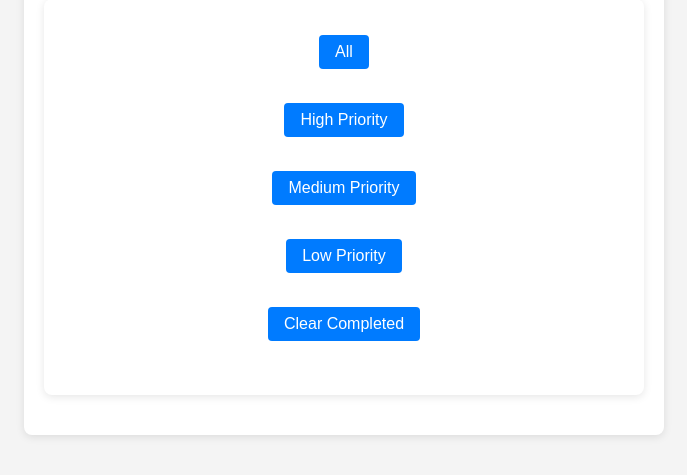
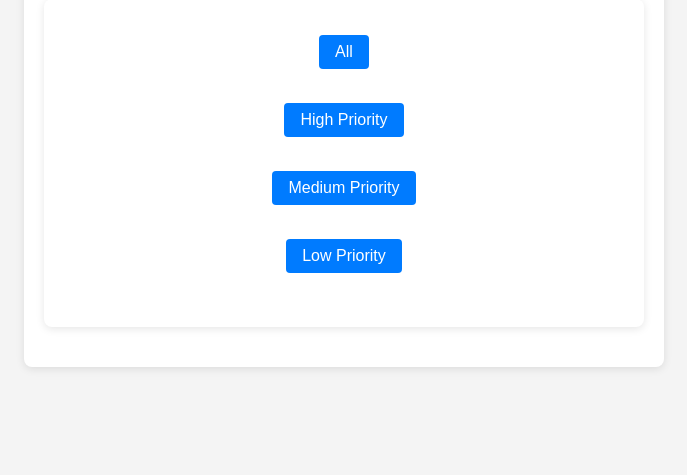
Before and after one commit to raikietroy-ui/RaikieTroyAranda-WebSysAssignment, a plain HTML site: page index.html in a window 1280 px wide. Shown: the part 364-839 px from the top of the page, without its empty margins (296-983 px from the left). After the commit the page ends 800 px from the top, so only its background shows below. Drawn offline with Linux system fonts and the light colour scheme.

Commit message:
Update index.html

```diff
--- a/index.html
+++ b/index.html
@@ -32,7 +32,6 @@
             <button id="high-priority">High Priority</button>   <br><br> <p align="center"</p>
             <button id="medium-priority">Medium Priority</button>  <br><br> <p align="center"</p>
             <button id="low-priority">Low Priority</button>   <br><br> <p align="center"</p>
-            <button id="clear-completed">Clear Completed</button>  <br><br> <p align="center"</p>
         </div>
     </div>
   <script src="app.js"></script>
```
